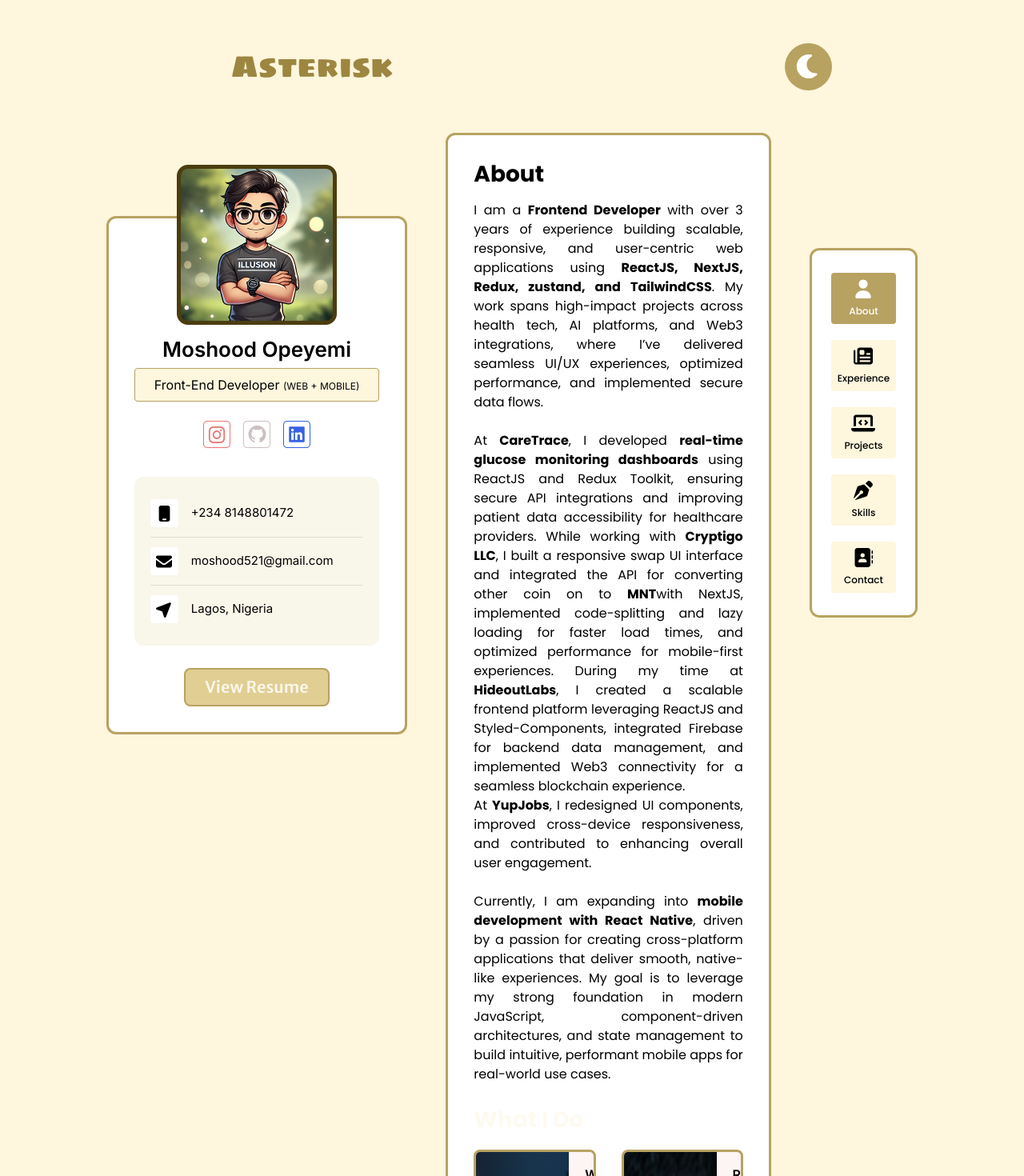
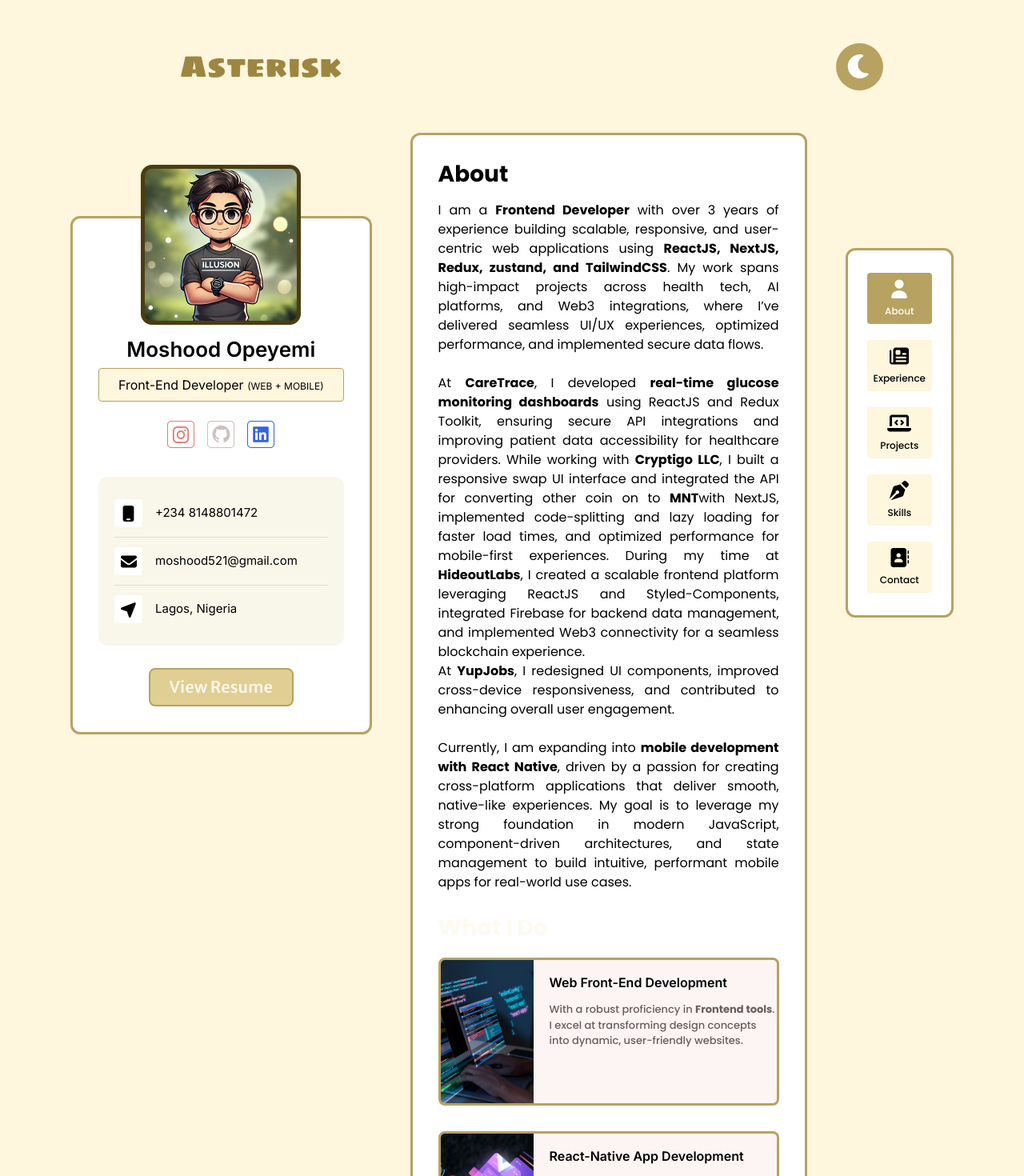
Before and after one commit to mosgizy/portfolio-v3, a Next.js app: page / in a window 1280 px wide. Shown: the top 1470 px of the page at 80% size. Built offline with nearby package versions, Linux system fonts and the light colour scheme.

Commit message:
fixed responsive issue

```diff
--- a/src/app/components/header.tsx
+++ b/src/app/components/header.tsx
@@ -71,7 +71,7 @@
 	}, []);
 
 	return (
-		<header className="flex items-center justify-between text-primary-200 text-2xl lg:text-[38px] py-6 px-4 lg:py-12 w-full lg:max-w-[65%] mx-auto">
+		<header className="flex items-center justify-between text-primary-200 text-2xl lg:text-[38px] py-6 px-4 lg:py-12 w-full lg:max-w-[75%] mx-auto">
 			<div className="flex gap-4 items-center">
 				<div className="lg:hidden">
 					<FontAwesomeIcon
--- a/src/app/components/nav.tsx
+++ b/src/app/components/nav.tsx
@@ -46,9 +46,9 @@
 	const { setHamburger } = useStore();
 
 	return (
-		<nav className="fixed z-30 bottom-0 left-0 lg:relative font-poppins w-full lg:w-auto">
+		<nav className="fixed z-30 bottom-0 left-0 xl:relative font-poppins w-full xl:w-auto">
 			<ul
-				className={`bg-neutral-100 border-t-3 border-tertiary-300 lg:border-3 lg:border-tertiary-300 rounded-t-4xl lg:rounded-xl max-h-max lg:mt-36 px-4 py-6 lg:px-6 lg:py-7 grid grid-cols-5 lg:grid-cols-1 gap-3 md:gap-5`}
+				className={`bg-neutral-100 border-t-3 border-tertiary-300 xl:border-3 xl:border-tertiary-300 rounded-t-4xl xl:rounded-xl max-h-max xl:mt-36 px-4 py-6 lg:px-6 xl:py-7 grid grid-cols-5 xl:grid-cols-1 gap-3 md:gap-5`}
 			>
 				{navInfo.map((info) => {
 					return (
--- a/src/app/components/profile.tsx
+++ b/src/app/components/profile.tsx
@@ -29,13 +29,13 @@
 		<div
 			className={` ${
 				hamburger ? 'translate-y-0' : '-translate-y-full'
-			} bg-bg md:bg-transparent absolute z-40 md:top-12 lg:top-0 inset-0 lg:bg-none lg:relative font-inter md:translate-y-0 transition delay-150 duration-200 ease-in-out`}
+			} bg-bg absolute z-40 lg:top-0 inset-0 lg:bg-transparent lg:z-0 lg:relative font-inter -translate-y-full lg:translate-y-0 transition delay-150 duration-200 ease-in-out`}
 		>
-			<div className="p-5 md:hidden" onClick={() => setHamburger()}>
+			<div className="p-8 md:p-10 lg:hidden" onClick={() => setHamburger()}>
 				<FontAwesomeIcon icon={faXmark} className="text-xl text-primary-200 cursor-pointer" />
 			</div>
 			<aside className="mt-20 md:mt-26 relative text-primary-300">
-				<div className="max-w-[90%] mx-auto lg:max-w-full bg-neutral-100 border-3 border-tertiary-300 rounded-xl p-8">
+				<div className="max-w-[90%] mx-auto xl:max-w-full bg-neutral-100 border-3 border-tertiary-300 rounded-xl p-8">
 					<div className="flex justify-center absolute -top-16 w-full left-0">
 						<Image src="/images/avatar.png" alt="avatar" width={200} height={200} />
 					</div>
--- a/src/app/layout.tsx
+++ b/src/app/layout.tsx
@@ -103,7 +103,7 @@
 				className={`${sigmaOne.variable} ${poppins.variable} ${inter.variable} ${merriWeatherSans.variable} antialiased bg-background`}
 			>
 				<Header />
-				<main className="flex gap-12 px-5 lg:px-6 pb-20 lg:pb-0 lg:max-w-[83vw] mx-auto mb-12">
+				<main className="flex gap-8 xl:gap-12 px-5 lg:px-6 pb-20 lg:pb-28 xl:max-w-[90vw] mx-auto mb-12">
 					<Profile />
 
 					{children}
--- a/src/app/page.tsx
+++ b/src/app/page.tsx
@@ -43,7 +43,7 @@
 					</p>
 				</article>
 				<h2 className="font-bold text-2.6xl capitalize mt-6 text-tertiary-700">What i do</h2>
-				<div className="grid grid-cols-1 lg:grid-cols-2 gap-8 mt-4">
+				<div className="grid grid-cols-1 2xl:grid-cols-2 gap-8 mt-4">
 					<div className="bg-tertiary-500 border-3 border-tertiary-600 rounded-lg overflow-hidden flex gap-5">
 						<Image src="/images/frontend.png" alt="frontend" width={116} height={311} />
 						<div className="py-4">
--- a/src/app/projects/page.tsx
+++ b/src/app/projects/page.tsx
@@ -36,7 +36,7 @@
 		<Wrapper>
 			<>
 				<h2 className="font-bold text-2.6xl mb-3">Projects</h2>
-				<div className="grid grid-cols-1 gap-6 md:gap-8 lg:grid-cols-2 items-stretch">
+				<div className="grid grid-cols-1 gap-6 md:gap-8 xl:grid-cols-2 items-stretch">
 					{projects.map((project, index) => {
 						const { link, image, title } = project;
 						return (
```
